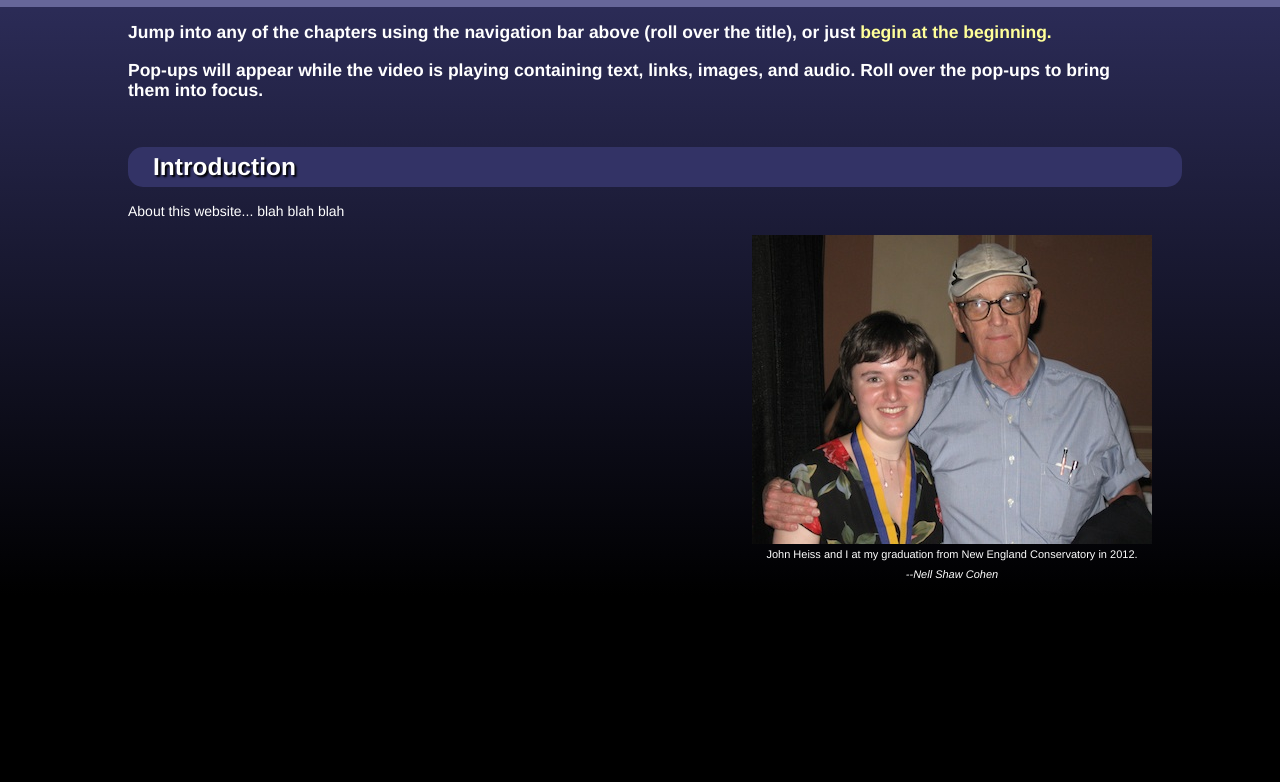
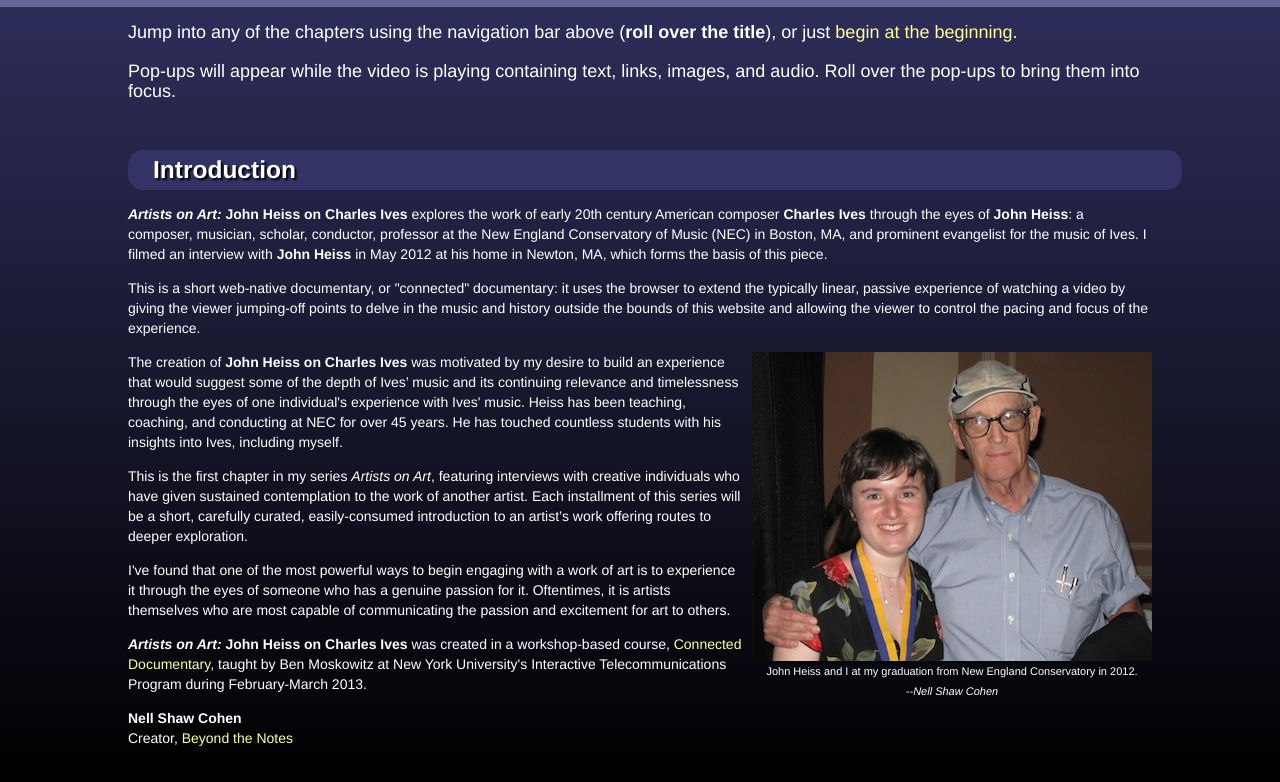
Before and after one commit to nellshawcohen/heiss-ives, a plain HTML site: page index.html in a window 1280 px wide. Shown: the part 98-880 px from the top of the page. Before the commit the page ends 800 px from the top, so only its background shows below. Drawn offline with Linux system fonts and the light colour scheme.

Commit message:
Added introductory text to splash page

```diff
--- a/css/style.css
+++ b/css/style.css
@@ -49,6 +49,7 @@ a:focus {
 	font-size: 11px;
 	float: right;
 	width: auto;
+  margin: 0 0 0 10px;
 	max-width: 400px;
 	text-align: center;
 }
--- a/index.html
+++ b/index.html
@@ -28,16 +28,30 @@
 <!--Introduction-->
 
 <div class="pagetext">
-  <h4>Jump into any of the chapters using the navigation bar above (<strong>roll over the title</strong>), or just <a href="alifewithives.html">begin at the beginning.</a></p>
-  <p>Pop-ups will appear while the video is playing containing text, links, images, and audio. Roll over the pop-ups to bring them into focus.</h4></p><br />
+  <span style="font-size:18px;">Jump into any of the chapters using the navigation bar above (<strong>roll over the title</strong>), or just <a href="alifewithives.html">begin at the beginning.</a></p>
+  <p>Pop-ups will appear while the video is playing containing text, links, images, and audio. Roll over the pop-ups to bring them into focus.</p><br /></span>
   <div class="titlebar">
     <h3>Introduction</h3>
   </div>
-  <p>About this website... blah blah blah</p>
+  <p><strong><em>Artists on Art:</em> John Heiss on Charles Ives</strong> explores the work of early 20th century American composer <strong>Charles Ives</strong> through the eyes of <strong>John Heiss</strong>: a composer, musician, scholar, conductor, professor at the New England Conservatory of Music (NEC) in Boston, MA, and prominent evangelist for the music of Ives. I filmed an interview with <strong>John Heiss</strong> in May 2012 at his home in Newton, MA, which forms the basis of this piece.</p>
+
+  <p>This is a short web-native documentary, or "connected" documentary: it uses the browser to extend the typically linear, passive experience of watching a video by giving the viewer jumping-off points to delve in the music and history outside the bounds of this website and allowing the viewer to control the pacing and focus of the  experience.</p>
+
   <div class="imagecaption">
     <img src="img/nell_with_heiss.jpg" style="float:right; padding:0 0 0 10px; width:100%;">
-      <p>John Heiss and I at my graduation from New England Conservatory in 2012. <br /><em>--Nell Shaw Cohen</em></p>
+    <p>John Heiss and I at my graduation from New England Conservatory in 2012. <br /><em>--Nell Shaw Cohen</em></p>
   </div>
+  <p>The creation of  <strong>John Heiss on Charles Ives</strong> was motivated by my desire to build an experience that would suggest some of the depth of Ives’ music and its continuing relevance and timelessness through the eyes of one individual's experience with Ives' music. Heiss has been teaching, coaching, and conducting at NEC for over 45 years. He has touched countless students with his insights into Ives, including myself.</p>
+
+  <p>This is the first chapter in my series <em>Artists on Art</em>, featuring interviews with creative individuals who have given sustained contemplation to the work of another artist. Each installment of this series will be a short, carefully curated, easily-consumed introduction to an artist’s work offering routes to deeper exploration.</p>
+
+  <p>I've found that one of the most powerful ways to begin engaging with a work of art is to experience it through the eyes of someone who has a genuine passion for it. Oftentimes, it is artists themselves who are most capable of communicating the passion and excitement for art to others.</p>
+
+  <p><strong><em>Artists on Art:</em> John Heiss on Charles Ives</strong> was created in a workshop-based course, <a href="http://connecteddocumentary.org/" target="_blank">Connected Documentary</a>, taught by Ben Moskowitz at New York University's Interactive Telecommunications Program during February-March 2013.</p>
+
+  <p><strong>Nell Shaw Cohen</strong>
+  <br />Creator, <a href="http://beyondthenotes.org" target="_blank">Beyond the Notes</a></p>
+  <br />
 </div>
 
 
```
